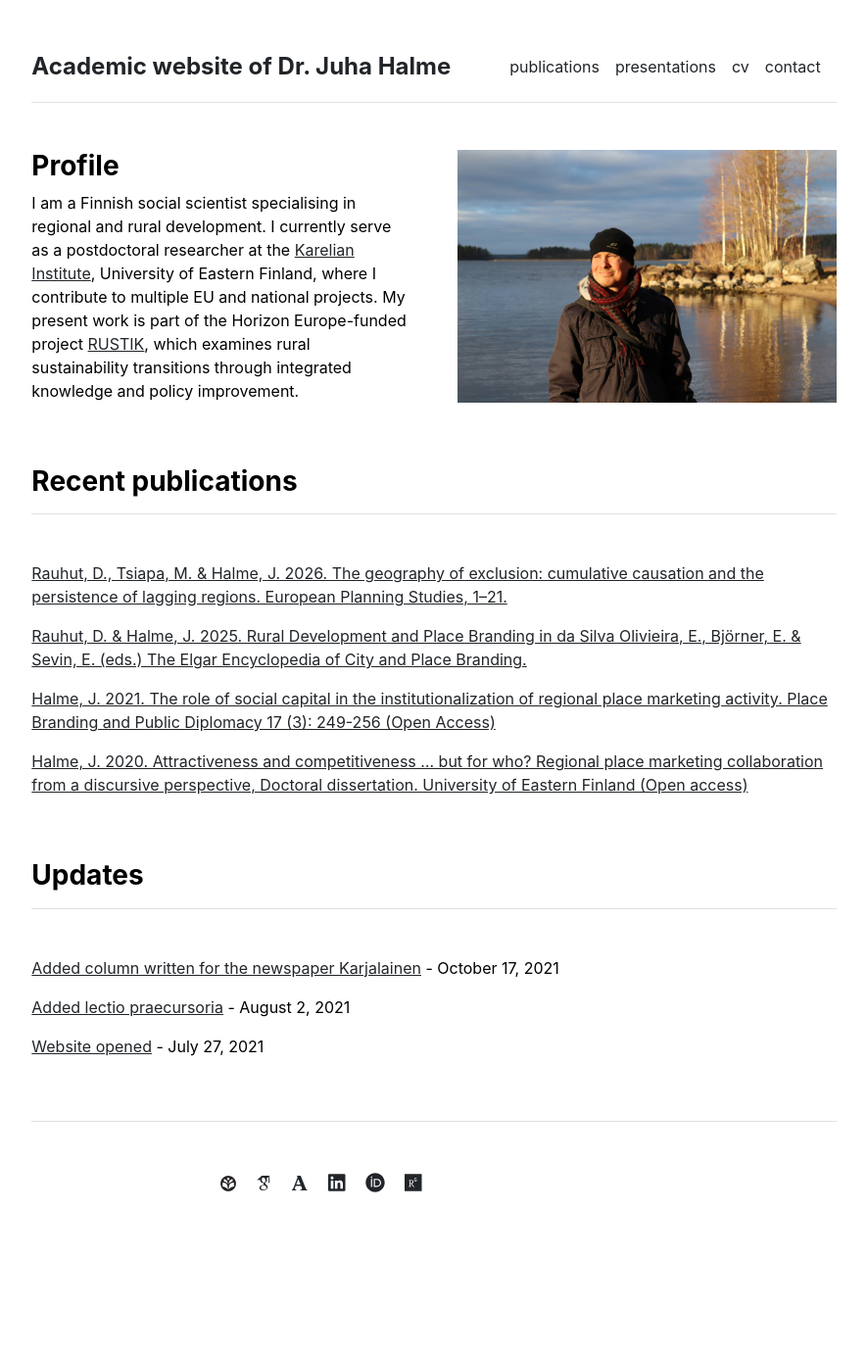
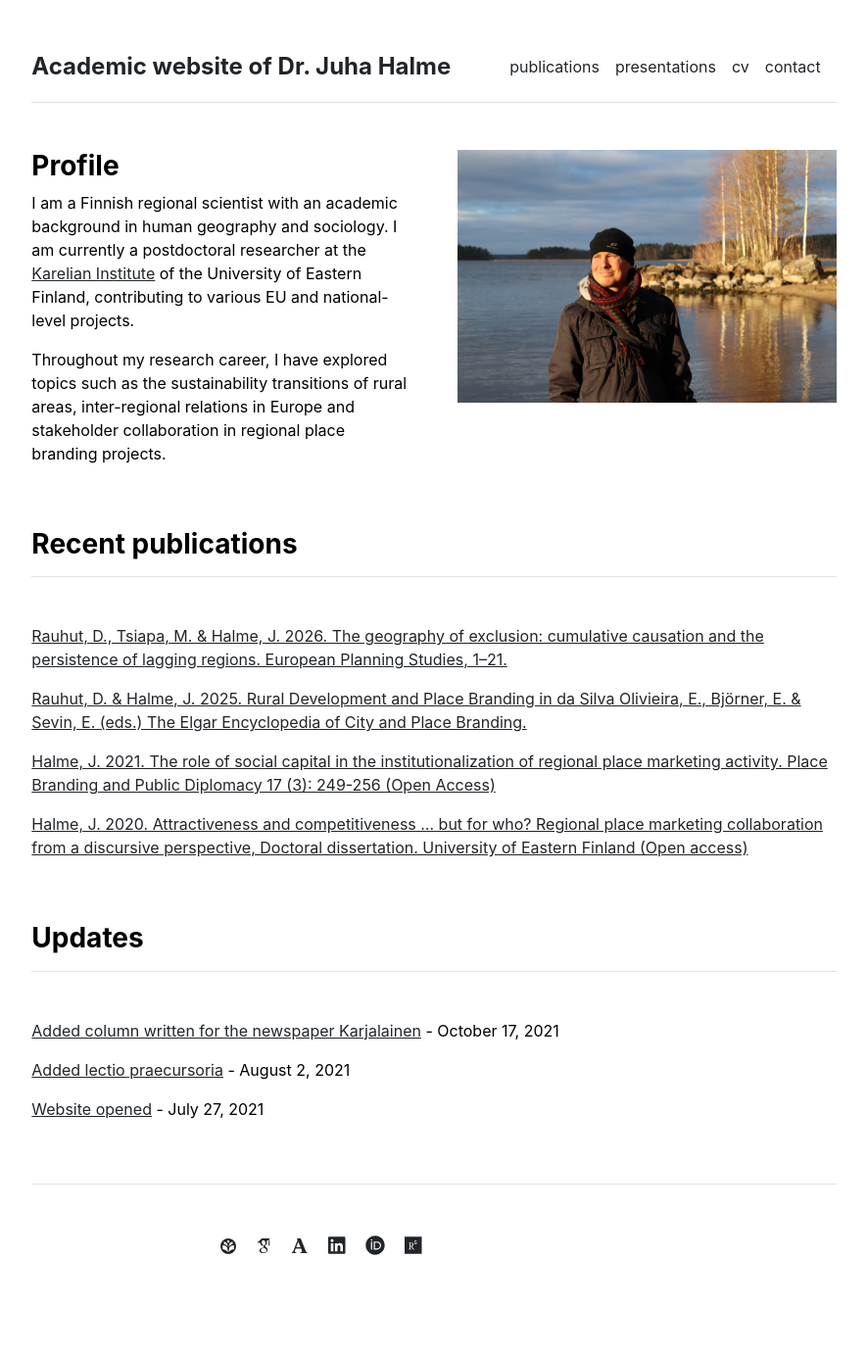
Before and after one commit to juhahalme/academicprofile, a Jekyll site: the page built from index.md, in a window 1280 px wide. Shown: the whole page at 98% size, without its empty margins (197-1082 px from the left). Built offline with Jekyll 4.4.1, drawn with Linux system fonts in a browser that asks for light colours; some web fonts are replaced; before the commit the page ends 1319 px from its top, so only the background shows below that.

Commit message:
Update index.md

```diff
--- a/index.md
+++ b/index.md
@@ -3,4 +3,6 @@
 title: "Home"
 ---
 
-I am a Finnish social scientist specialising in regional and rural development. I currently serve as a postdoctoral researcher at the [Karelian Institute](https://www.uef.fi/en/unit/karelian-institute), University of Eastern Finland, where I contribute to multiple EU and national projects. My present work is part of the Horizon Europe-funded project [RUSTIK](https://rustik-he.eu/), which examines rural sustainability transitions through integrated knowledge and policy improvement.
+I am a Finnish regional scientist with an academic background in human geography and sociology. I am currently a postdoctoral researcher at the [Karelian Institute](https://www.uef.fi/en/unit/karelian-institute) of the University of Eastern Finland, contributing to various EU and national-level projects.
+
+Throughout my research career, I have explored topics such as the sustainability transitions of rural areas, inter-regional relations in Europe and stakeholder collaboration in regional place branding projects.
```
